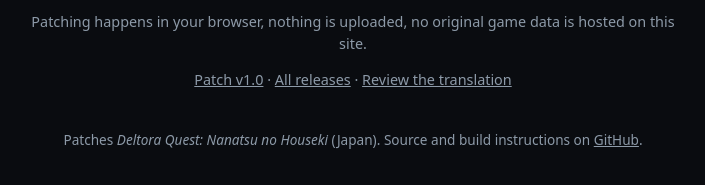
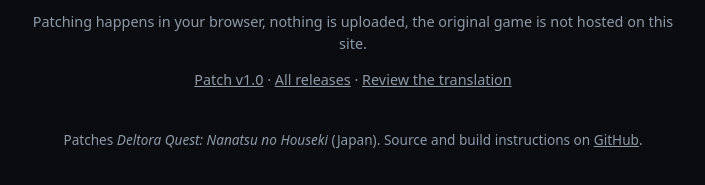
Before and after one commit to Vortyne/Deltora-DS-patcher, a plain HTML site: page docs/index.html in a window 1280 px wide. Shown: the part 743-928 px from the top of the page, 287-992 px from the left. Drawn offline with Linux system fonts and the light colour scheme; files whose address does not match are found by name.

Commit message:
slight text tweak

```diff
--- a/docs/index.html
+++ b/docs/index.html
@@ -186,7 +186,7 @@
       <span class="step-detail"></span>
     </li>
   </ol>
-  <p class="note">Patching happens in your browser, nothing is uploaded, no original game data is hosted on this site.</p>
+  <p class="note">Patching happens in your browser, nothing is uploaded, the original game is not hosted on this site.</p>
   <p class="note"><a id="version" href="https://github.com/Vortyne/Deltora-DS-patcher/releases/latest">The latest version</a> · <a href="https://github.com/Vortyne/Deltora-DS-patcher/releases">All releases</a> · <a href="translation.html">Review the translation</a></p>
   <input id="rom" type="file" accept=".nds,application/octet-stream" hidden>
 
```
